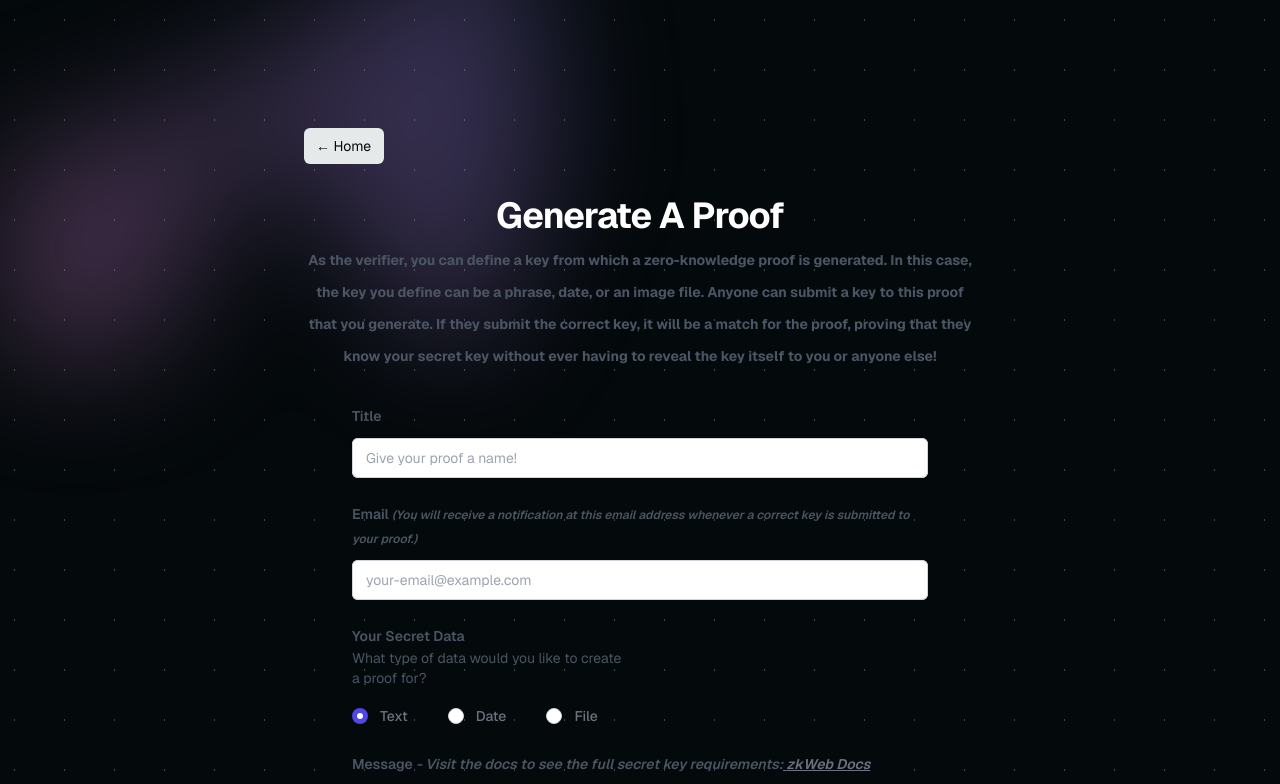
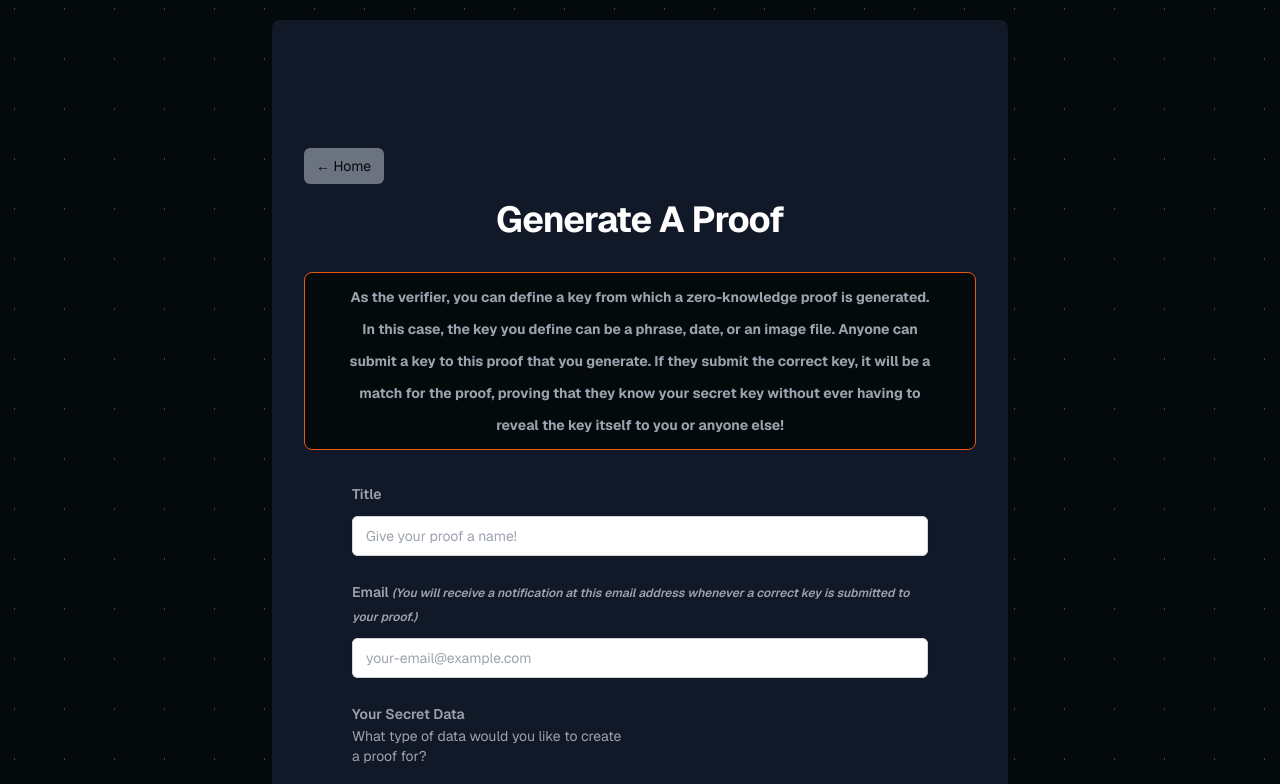
Before and after one commit to SarahMAmann/zkWeb, a Next.js app: page /verifier in a window 1280 px wide. Shown: the top 784 px of the page. Built offline with nearby package versions, Linux system fonts and the light colour scheme.

Commit message:
styled other screens

```diff
--- a/app/api/generate/route.ts
+++ b/app/api/generate/route.ts
@@ -4,7 +4,6 @@ import { cookies } from "next/headers";
 import { generateProof } from "../zokrates-service";
 import { Proof, SetupKeypair } from "zokrates-js";
 import { get14DigitHashFromString } from "../crypto";
-
 
 export async function POST(request: Request) {
   const cookieStore = cookies();
--- a/app/api/prove/route.ts
+++ b/app/api/prove/route.ts
@@ -5,7 +5,6 @@ import { generateProof, verify } from "../zokrates-service";
 import { Proof, SetupKeypair } from "zokrates-js";
 import { get14DigitHashFromString } from "../crypto";
 import { sendEmails } from "../email-service";
-
 
 export async function POST(request: Request) {
   const cookieStore = cookies();
--- a/app/success/[id]/page.tsx
+++ b/app/success/[id]/page.tsx
@@ -15,7 +15,7 @@ export default function Success() {
             <p className="mx-auto mt-2 max-w-xl text-center text-lg leading-8 text-gray-300">
               A new proof has been generated for your key. You can find it here:
               <Link href={`/prover/${params.id}`}>
-                <span className="underline cursor-pointer text-gray-500">
+                <span className="underline cursor-pointer text-orange-600 hover:text-orange-500">
                   {" "}
                   https://zkweb.io/prover/{params.id}
                 </span>
--- a/app/verifier/page.tsx
+++ b/app/verifier/page.tsx
@@ -138,8 +138,8 @@ export default function Verifier() {
 
   return (
     <div className="flex-1 w-full flex flex-col gap-20 items-center">
-      <div className="isolate px-6 py-24 sm:py-32 lg:px-8">
-        <div
+      <div className="isolate px-6 py-24 sm:py-32 lg:px-8 bg-gray-900 rounded-lg mt-5">
+        {/* <div
           className="absolute inset-x-0 top-[-10rem] -z-10 transform-gpu overflow-hidden blur-3xl sm:top-[-20rem]"
           aria-hidden="true"
         >
@@ -150,12 +150,12 @@ export default function Verifier() {
                 "polygon(74.1% 44.1%, 100% 61.6%, 97.5% 26.9%, 85.5% 0.1%, 80.7% 2%, 72.5% 32.5%, 60.2% 62.4%, 52.4% 68.1%, 47.5% 58.3%, 45.2% 34.5%, 27.5% 76.7%, 0.1% 64.9%, 17.9% 100%, 27.6% 76.8%, 76.1% 97.7%, 74.1% 44.1%)",
             }}
           />
-        </div>
+        </div> */}
         <div className="mx-auto max-w-2xl text-center">
-          <div className="w-20 mb-8">
+          <div className="w-20 mb-4">
             <Link
               href="/"
-              className="text-sm py-2 px-3 flex rounded-md no-underline bg-btn-background hover:bg-btn-background-hover"
+              className="text-sm py-2 px-3 flex rounded-md no-underline bg-gray-500 hover:bg-btn-background-hover"
             >
               ← Home
             </Link>
@@ -163,7 +163,7 @@ export default function Verifier() {
           <h2 className="text-3xl font-bold tracking-tight text-white sm:text-4xl">
             Generate A Proof
           </h2>
-          <p className="mt-2 text-sm leading-8 text-gray-600 font-bold">
+          <p className="bg-[#04090B] border border-orange-600 rounded-lg px-10 py-2 mt-8 text-sm leading-8 text-gray-400 font-bold">
             As the verifier, you can define a key from which a zero-knowledge
             proof is generated. In this case, the key you define can be a
             phrase, date, or an image file. Anyone can submit a key to this
@@ -181,7 +181,7 @@ export default function Verifier() {
             <div className="sm:col-span-2">
               <label
                 htmlFor="title"
-                className="block text-sm font-semibold leading-6 text-gray-600"
+                className="block text-sm font-semibold leading-6 text-gray-400"
               >
                 Title
               </label>
@@ -194,14 +194,14 @@ export default function Verifier() {
                   onChange={handleInputChange}
                   autoComplete="organization"
                   placeholder="Give your proof a name!"
-                  className="block w-full rounded-md border-0 px-3.5 py-2 text-gray-900 shadow-sm ring-1 ring-inset ring-gray-300 placeholder:text-gray-400 focus:ring-2 focus:ring-inset focus:ring-indigo-600 sm:text-sm sm:leading-6"
+                  className="block w-full rounded-md border-0 px-3.5 py-2 text-gray-900 shadow-sm ring-1 ring-inset ring-gray-300 placeholder:text-gray-400 focus:ring-2 focus:ring-inset focus:ring-orange-600 sm:text-sm sm:leading-6"
                 />
               </div>
             </div>
             <div className="sm:col-span-2">
               <label
                 htmlFor="email"
-                className="block text-sm font-semibold leading-6 text-gray-600"
+                className="block text-sm font-semibold leading-6 text-gray-400"
               >
                 Email{" "}
                 <span className="italic text-xs">
@@ -218,7 +218,7 @@ export default function Verifier() {
                   onChange={handleInputChange}
                   placeholder="your-email@example.com"
                   autoComplete="email"
-                  className="block w-full rounded-md border-0 px-3.5 py-2 text-gray-900 shadow-sm ring-1 ring-inset ring-gray-300 placeholder:text-gray-400 focus:ring-2 focus:ring-inset focus:ring-indigo-600 sm:text-sm sm:leading-6"
+                  className="block w-full rounded-md border-0 px-3.5 py-2 text-gray-900 shadow-sm ring-1 ring-inset ring-gray-300 placeholder:text-gray-400 focus:ring-2 focus:ring-inset focus:ring-orange-600 sm:text-sm sm:leading-6"
                 />
               </div>
             </div>
@@ -228,10 +228,10 @@ export default function Verifier() {
               </div>
             )}
             <div>
-              <label className="text-sm font-semibold text-gray-600">
+              <label className="text-sm font-semibold text-gray-400">
                 Your Secret Data
               </label>
-              <p className="text-sm text-gray-600">
+              <p className="text-sm text-gray-400">
                 What type of data would you like to create a proof for?
               </p>
               <fieldset className="mt-4">
@@ -246,11 +246,11 @@ export default function Verifier() {
                         onChange={onOptionChange}
                         value={proofDataType.id}
                         checked={selectedDataType == proofDataType.id}
-                        className="h-4 w-4 border-gray-300 text-indigo-600 focus:ring-indigo-600"
+                        className="h-4 w-4 border-gray-300 text-orange-600 focus:ring-orange-600"
                       />
                       <label
                         htmlFor={proofDataType.id}
-                        className="ml-3 block text-sm font-medium leading-6 text-gray-500"
+                        className="ml-3 block text-sm font-medium leading-6 text-gray-400"
                       >
                         {proofDataType.title}
                       </label>
@@ -263,7 +263,7 @@ export default function Verifier() {
               <div className="sm:col-span-2">
                 <label
                   htmlFor="message"
-                  className="block text-sm font-semibold leading-6 text-gray-600"
+                  className="block text-sm font-semibold leading-6 text-gray-400"
                 >
                   Message{" "}
                   <span className="italic">
@@ -285,7 +285,7 @@ export default function Verifier() {
                     rows={4}
                     minLength={6}
                     maxLength={5000}
-                    className="block w-full rounded-md border-0 px-3.5 py-2 text-gray-900 shadow-sm ring-1 ring-inset ring-gray-300 placeholder:text-gray-400 focus:ring-2 focus:ring-inset focus:ring-indigo-600 sm:text-sm sm:leading-6"
+                    className="block w-full rounded-md border-0 px-3.5 py-2 text-gray-900 shadow-sm ring-1 ring-inset ring-gray-300 placeholder:text-gray-400 focus:ring-2 focus:ring-inset focus:ring-orange-600 sm:text-sm sm:leading-6"
                   />
                 </div>
               </div>
@@ -339,7 +339,7 @@ export default function Verifier() {
                 disabled={!validate()}
                 className={`${
                   validate()
-                    ? `block w-full rounded-md bg-indigo-800 px-3.5 py-2.5 text-center text-sm font-semibold text-white shadow-sm hover:bg-indigo-500 focus-visible:outline focus-visible:outline-2 focus-visible:outline-offset-2 focus-visible:outline-indigo-600`
+                    ? `block w-full rounded-md bg-orange-700 px-3.5 py-2.5 text-center text-sm font-semibold text-white shadow-sm hover:bg-orange-500 focus-visible:outline focus-visible:outline-2 focus-visible:outline-offset-2 focus-visible:outline-orange-600`
                     : "block w-full bg-gray-300 px-4 py-2 rounded-md cursor-not-allowed opacity-50"
                 }`}
               >
@@ -372,7 +372,7 @@ export default function Verifier() {
         </div>
       )}
 
-      <footer className="w-full border-t border-t-foreground/10 p-8 flex justify-center text-center text-xs">
+      <footer className="bg-[#04090B] w-full border-t border-t-foreground/10 p-8 flex justify-center text-center text-xs">
         <Footer />
       </footer>
     </div>
```
Also changed, not shown: app/api/email-service.ts (+3 -4 lines), app/prover/[id]/page.tsx (+15 -15 lines), components/NavBar.tsx (+12 -9 lines), components/SearchBar.tsx (+38 -8 lines).
